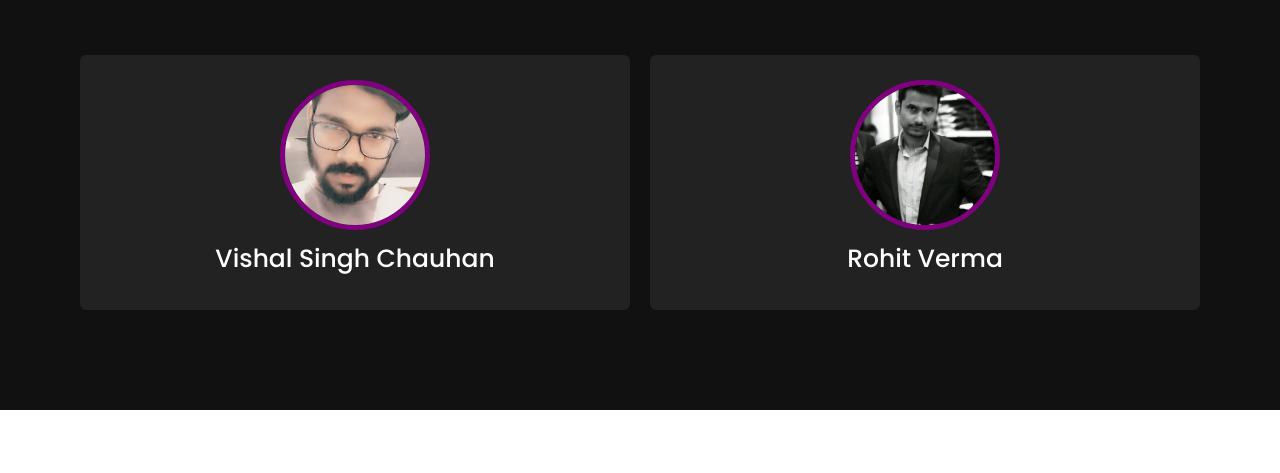
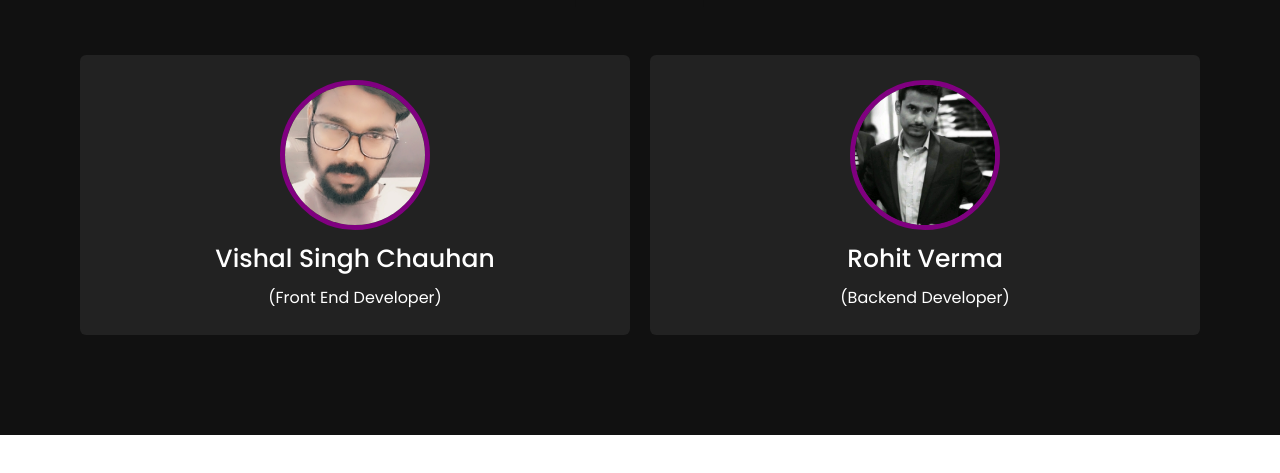
Before and after one commit to vishalvr3/js-practice-questions, a plain HTML site: page Questions/about.html in a window 1280 px wide. Shown: the part 171-644 px from the top of the page. Drawn offline with nearby package versions, Linux system fonts and the light colour scheme.

Commit message:
editing about page

```diff
--- a/Questions/about.html
+++ b/Questions/about.html
@@ -42,12 +42,14 @@
             <div class="box">
               <img src="../images/vishal.jpg" alt="" />
               <div class="text">Vishal Singh Chauhan</div>
+              <p>(Front End Developer)</p>
             </div>
           </div>
           <div class="card">
             <div class="box">
               <img src="../images/rohitBhai.jpg" alt="" />
               <div class="text">Rohit Verma</div>
+              <p>(Backend Developer)</p>
               <p></p>
             </div>
           </div>
```
